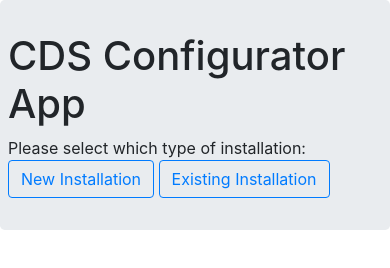
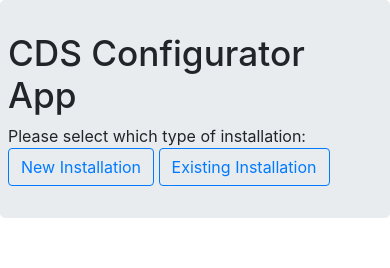
Before and after one commit to Alex-ley/CDS-configurator-ng, a plain HTML site: page index.html in a window 390 px wide. Drawn offline with nearby package versions, Linux system fonts and the light colour scheme; some packages are replaced by stand-ins of ours; a script that the page names is missing.

Commit message:
added important flag to css for mobile h1 size

```diff
--- a/styles.css
+++ b/styles.css
@@ -320,7 +320,7 @@ ul#existing-dropdowns{
   }
 
   h1 {
-    font-size: 2.2rem;
+    font-size: 2.2rem !important;
   }
 
   body #new-left{
```
